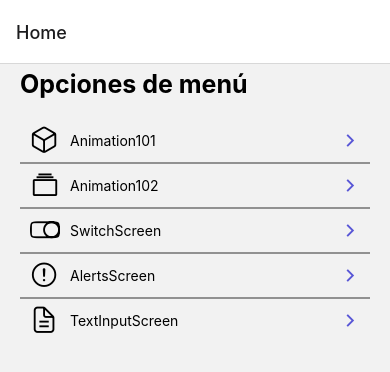
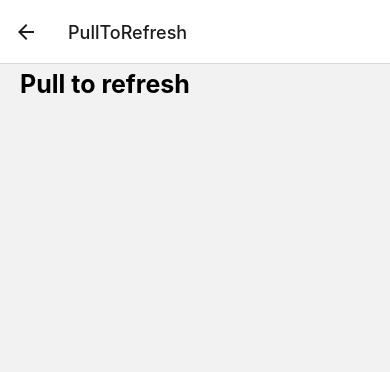
Before and after one commit to ArmandLord/react-native-components, a React Native app: screen /PullToRefresh in a window 390 px wide. Shown: the top 372 px of the page. Built offline with nearby package versions, Linux system fonts and the light colour scheme.

Commit message:
ScrollView and pull to refresh

```diff
--- a/src/hooks/useForm.tsx
+++ b/src/hooks/useForm.tsx
@@ -3,7 +3,7 @@
 export const useForm = <T extends Object>(initState: T) => {
   const [state, setState] = useState(initState);
 
-  const onChange = (value: string | boolean, field: keyof T) => {
+  const onChange = <K extends Object>(value: K, field: keyof T) => {
     setState({
       ...state,
       [field]: value,
--- a/src/menuItems/menuItems.ts
+++ b/src/menuItems/menuItems.ts
@@ -31,4 +31,10 @@
     icon: 'document-text-outline',
     component: 'TextInputScreen',
   },
+  {
+    id: 6,
+    title: 'PullToRefresh',
+    icon: 'refresh-outline',
+    component: 'PullToRefresh',
+  },
 ];
--- a/src/navigation/StackNavigatorComponents.tsx
+++ b/src/navigation/StackNavigatorComponents.tsx
@@ -8,6 +8,7 @@
   HomeScreen,
   SwitchScreen,
   TextInputScreen,
+  PullToRefresh,
 } from '../screens';
 
 export type StackNavigatorComponentsProps = {
@@ -18,6 +19,7 @@
   SwitchScreen: undefined;
   AlertsScreen: undefined;
   TextInputScreen: undefined;
+  PullToRefresh: undefined;
 };
 
 const Stack = createStackNavigator<StackNavigatorComponentsProps>();
@@ -32,6 +34,7 @@
       <Stack.Screen name="SwitchScreen" component={SwitchScreen} />
       <Stack.Screen name="AlertsScreen" component={AlertsScreen} />
       <Stack.Screen name="TextInputScreen" component={TextInputScreen} />
+      <Stack.Screen name="PullToRefresh" component={PullToRefresh} />
     </Stack.Navigator>
   );
 };
--- /dev/null
+++ b/src/screens/PullToRefresh.tsx
@@ -0,0 +1,42 @@
+import React, {useState} from 'react';
+import {RefreshControl, View, Text} from 'react-native';
+import {HeaderTitle} from '../components/HeaderTitle';
+import {styles} from '../theme/appTheme';
+import {ScrollView} from 'react-native-gesture-handler';
+
+export const PullToRefresh = () => {
+  const [refreshing, setRefreshing] = useState(false);
+  const [text, setText] = useState('');
+
+  const onRefresh = () => {
+    setRefreshing(true);
+    console.log('Refreshing...');
+
+    setTimeout(() => {
+      console.log('Terminamos');
+      setRefreshing(false);
+      setText('Hola Mundo');
+    }, 1500);
+  };
+
+  return (
+    <ScrollView
+      refreshControl={
+        <RefreshControl
+          // progressViewOffset={10}
+          refreshing={refreshing}
+          onRefresh={onRefresh}
+          // android
+          progressBackgroundColor={'#5856D6'}
+          colors={['white', 'red', 'orange']}
+          // ios
+          tintColor={'red'}
+        />
+      }>
+      <View style={styles.globalMargin}>
+        <HeaderTitle title="Pull to refresh" />
+        <Text style={styles.title}>{text}</Text>
+      </View>
+    </ScrollView>
+  );
+};
--- a/src/screens/index.ts
+++ b/src/screens/index.ts
@@ -1,3 +1,5 @@
+export {PullToRefresh} from './PullToRefresh';
+
 export {AlertsScreen} from './AlertsScreen';
 export {TextInputScreen} from './TextInputScreen';
 
```
